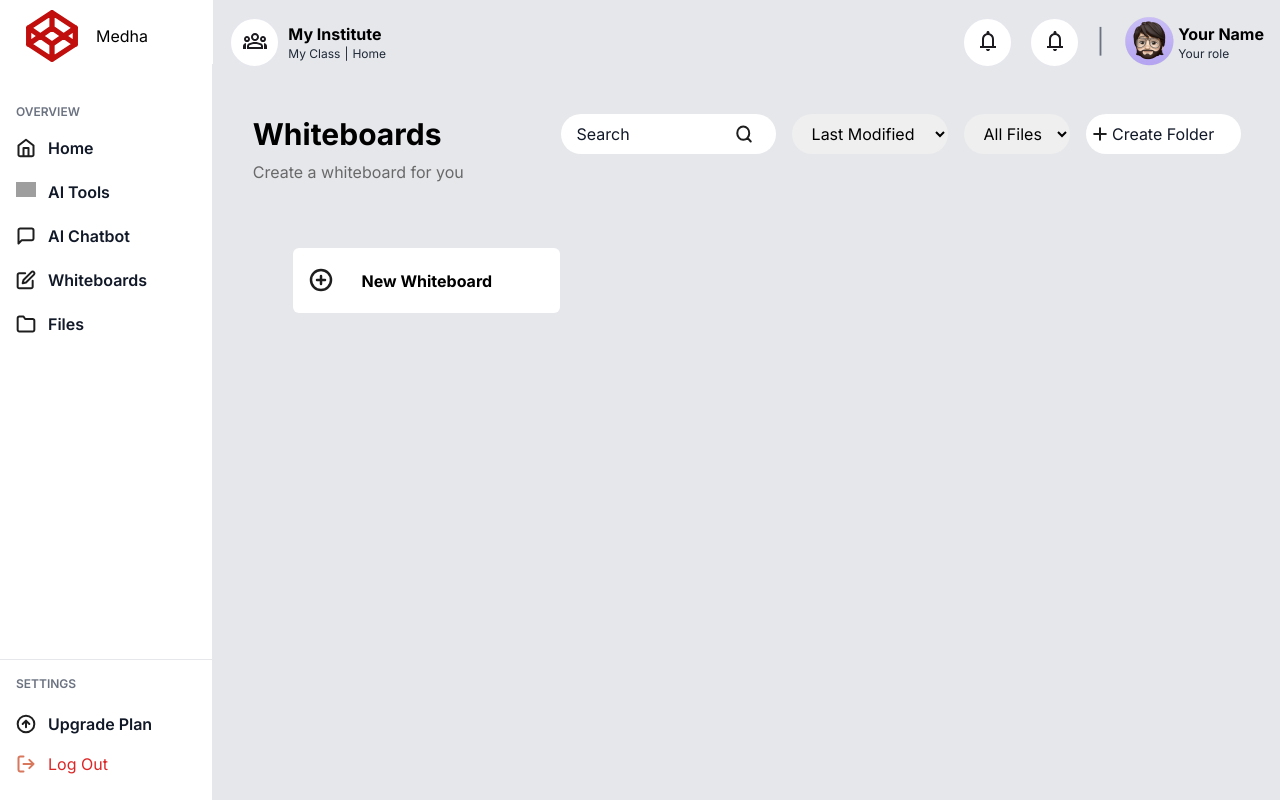
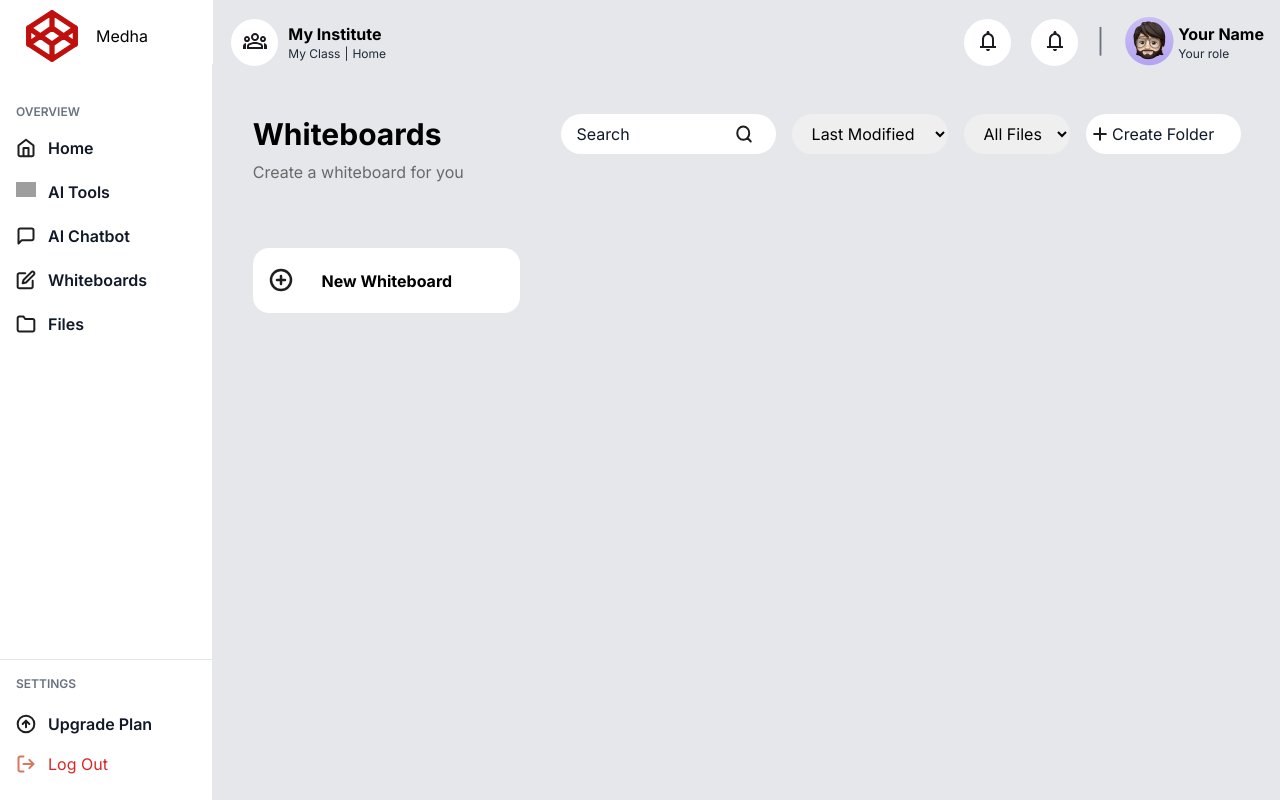
Before and after one commit to krVatsal/medha, a Next.js app: page /whiteboards in a window 1280 px wide. Built offline with nearby package versions, Linux system fonts and the light colour scheme; grey boxes are pictures that could not be loaded.

Commit message:
minor ui change

```diff
--- a/src/app/whiteboards/page.tsx
+++ b/src/app/whiteboards/page.tsx
@@ -41,10 +41,10 @@ const page = () => {
         </div>
 
       </div>
-      <div className=" relative pt-16 pl-20">
+      <div className=" relative pt-16 pl-10">
         <img  className="absolute pl-4 pt-5" src="/Plus circle.svg" alt="" />
         <a href="/whiteboard">
-        <button className="h-[65px] w-[267px] bg-white rounded-md font-bold">New Whiteboard</button>
+        <button className="h-[65px] w-[267px] bg-white rounded-2xl font-bold">New Whiteboard</button>
         </a>
         </div>
     </div>
```
